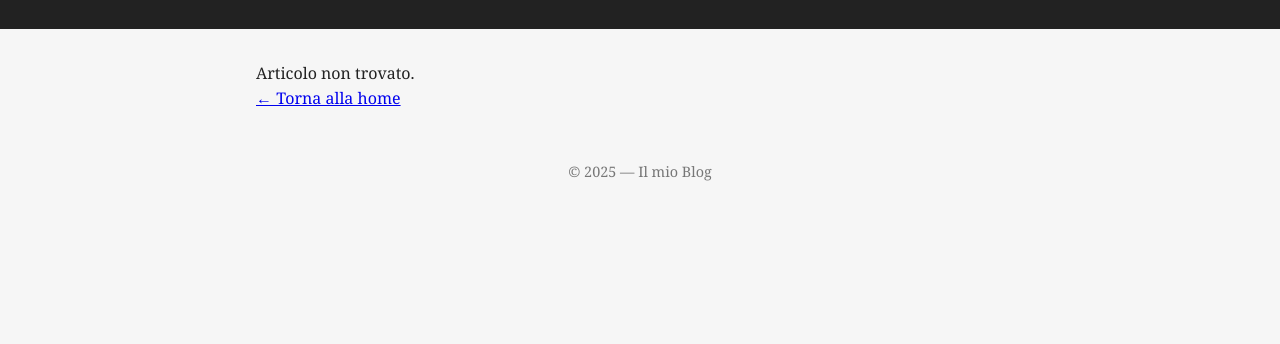
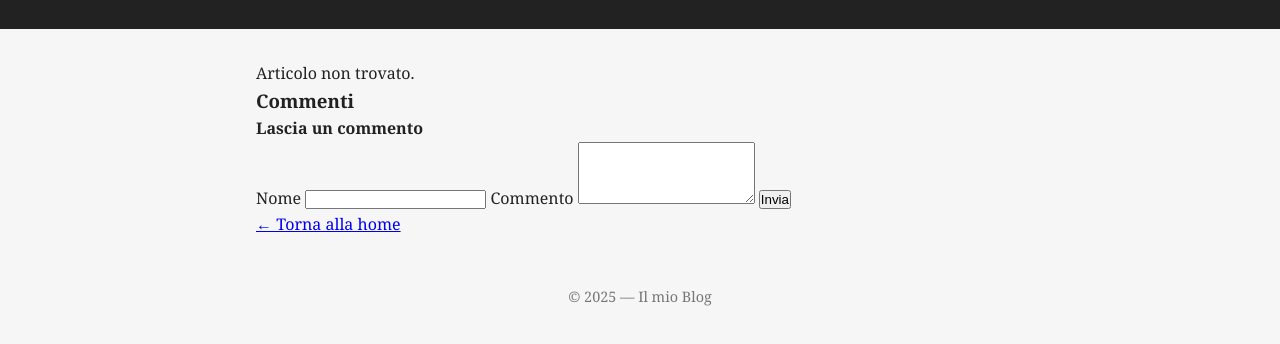
Before and after one commit to zenodc/RedApple, a plain HTML site: page article.html in a window 1280 px wide. Shown: the part 112-456 px from the top of the page. Drawn offline with Linux system fonts and the light colour scheme.

Commit message:
Update article.html

```diff
--- a/article.html
+++ b/article.html
@@ -20,6 +20,31 @@
 
     </article>
 
+    <section id="comments">
+  <h3>Commenti</h3>
+
+  <div id="comments-list">
+    <!-- commenti dinamici -->
+  </div>
+
+  <form id="comment-form">
+    <h4>Lascia un commento</h4>
+
+    <label>
+      Nome
+      <input type="text" id="author" required>
+    </label>
+
+    <label>
+      Commento
+      <textarea id="comment-text" rows="4" required></textarea>
+    </label>
+
+    <button type="submit">Invia</button>
+  </form>
+</section>
+
+
     <p>
       <a href="index.html">← Torna alla home</a>
     </p>
```
